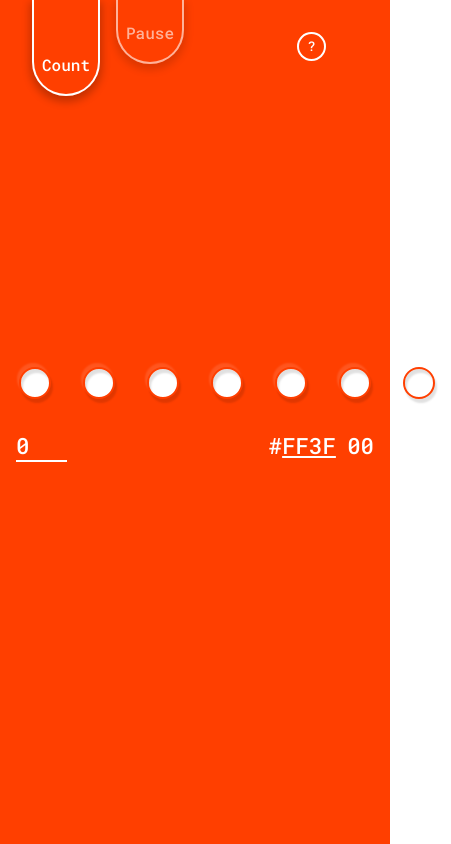
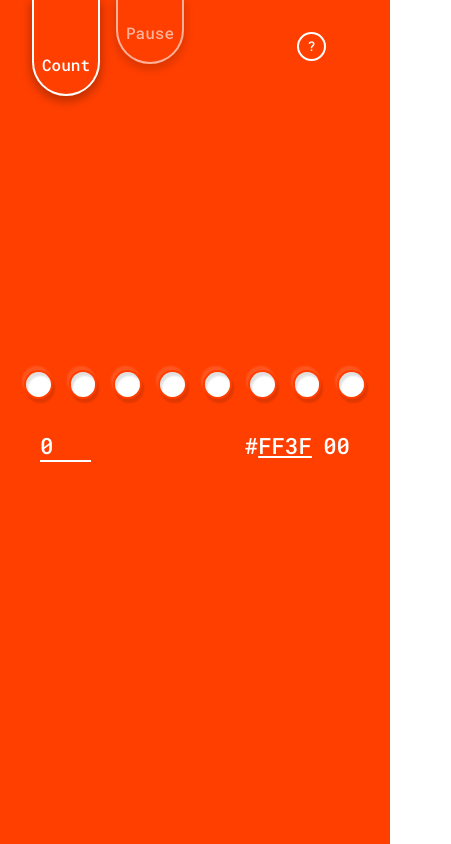
Before and after one commit to stephenpalgeorge/number-base, a Svelte app: page / in a window 390 px wide. Shown: the whole page, 451 px wide, since content can reach past the window. Built offline with nearby package versions, Linux system fonts and the light colour scheme.

Commit message:
cover some very basic responsive styles

```diff
--- a/src/App.svelte
+++ b/src/App.svelte
@@ -143,4 +143,10 @@
     padding: 1rem;
     margin-top: 1rem;
   }
+
+  @media screen and (max-width: 736px) {
+    .byte-inputs {
+      padding: 1rem 2.5rem;
+    }
+  }
 </style>
--- a/src/components/Bit.svelte
+++ b/src/components/Bit.svelte
@@ -33,6 +33,7 @@
     transition: height .2s ease-out;
   }
 
+
   .bit--on {
     height: 6rem;
     border-radius: 999px;
@@ -42,4 +43,19 @@
     height: 2rem;
     border-radius: 50%;
   }
+
+  @media screen and (max-width: 736px) {
+    .bit {
+      width: 1.8rem;
+      margin: 0 .5rem;
+    }
+
+    .bit--on {
+      height: 4rem;
+    }
+
+    .bit--off {
+      height: 1.8rem;
+    }
+  }
 </style>
--- a/src/components/Panel.svelte
+++ b/src/components/Panel.svelte
@@ -75,13 +75,13 @@
     list-style-type: none;
   }
   li {
-    display: flex;
     margin-bottom: 1rem;
     font-weight: 300;
     line-height: 2;
   }
 
   pre {
+    display: inline;
     margin: 0 .5rem;
     padding: 0 .5rem;
     background-color: #d5d5d5;
```
